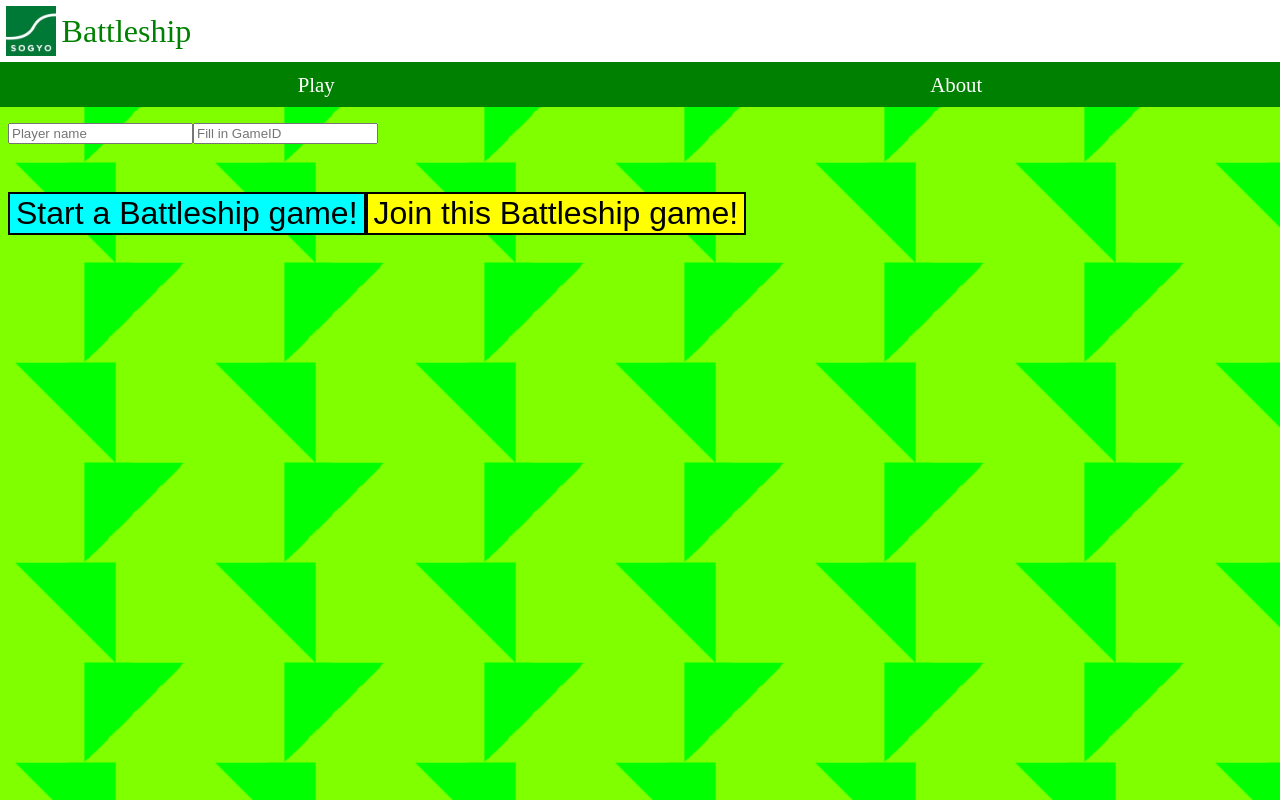
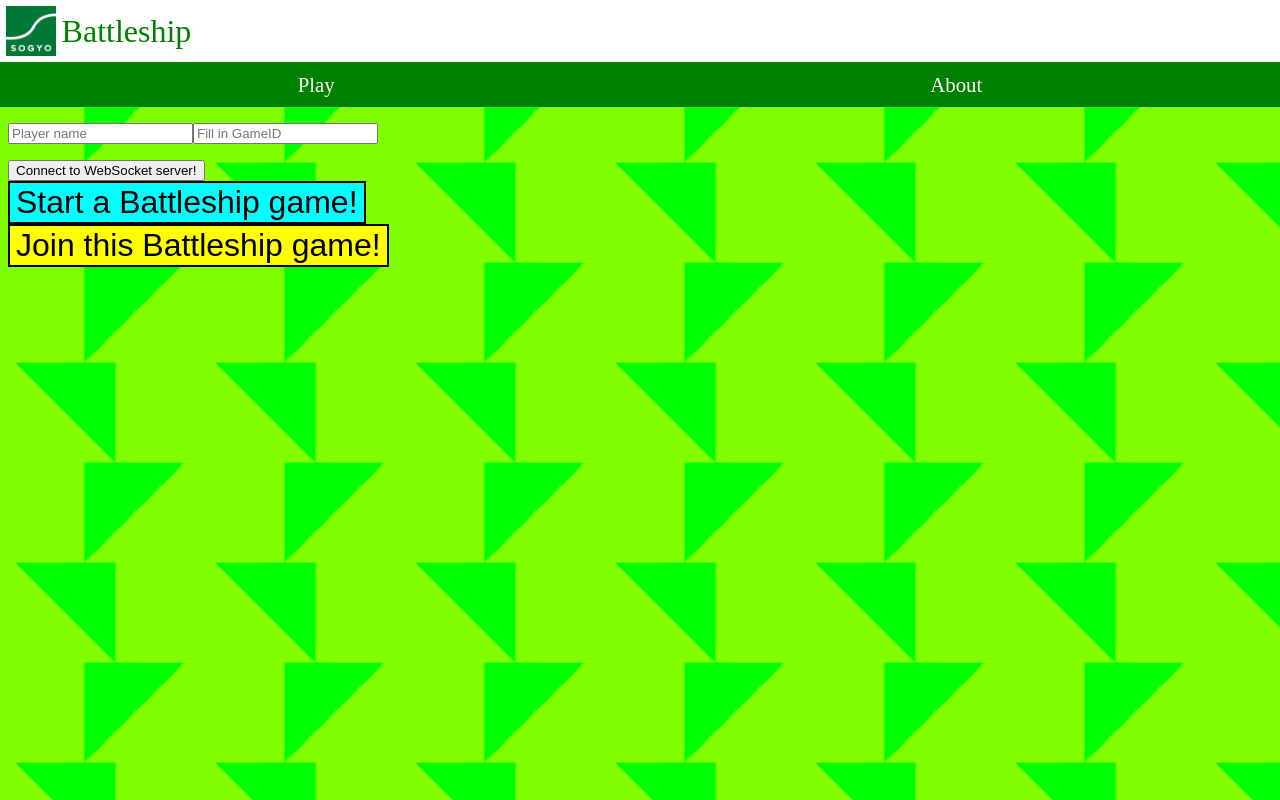
Before and after one commit to StijnMoerman/individueel-project-sogyo, a React app in the folder client/: page / in a window 1280 px wide. Built offline with nearby package versions, Linux system fonts and the light colour scheme; no server answers.

Commit message:
Aparte connect to WebSocket knop

```diff
--- a/client/src/Battleship/Battleship.tsx
+++ b/client/src/Battleship/Battleship.tsx
@@ -20,15 +20,15 @@ export function Battleship() {
     // The call to useState follows the "rules of hooks": https://reactjs.org/docs/hooks-rules.html
     // To check if code you added also follows the rules of hooks, run "npm run lint" in the command line
     const [ gameState, setGameState ] = useState<GameState | undefined>(undefined);
-    let ws = new WebSocket("ws://localhost:9090");
+    const [ webSocket, setWebSocket ] = useState<WebSocket | void>(undefined);
 
     if (!gameState) {
-        return <StartGame setGameState={setGameState} webSocket = {ws} />
+        return <StartGame setGameState={setGameState} webSocket = {webSocket} setWebSocket = {setWebSocket} />
     }
 
     if (!gameState.gameStatus.endOfSetUp) {
-        return <SetUpGame gameState={gameState} setGameState={setGameState} webSocket = {ws} />
+        return <SetUpGame gameState={gameState} setGameState={setGameState} webSocket = {webSocket} />
     }
 
-    return <Play gameState={gameState} setGameState={setGameState} webSocket = {ws} />
+    return <Play gameState={gameState} setGameState={setGameState} webSocket = {webSocket} />
 }
--- a/client/src/Battleship/SetUpGame.tsx
+++ b/client/src/Battleship/SetUpGame.tsx
@@ -8,7 +8,7 @@ type SetUpGameProps = {
     webSocket: any;
 }
 
-export function SetUpGame({ gameState, setGameState, webSocket }: SetUpGameProps) {
+export function SetUpGame({ gameState, setGameState, webSocket}: SetUpGameProps) {
 
     const [player, setPlayer] = useState(gameState.activePlayerIndex);
     console.log(gameState);
--- a/client/src/Battleship/StartGame.tsx
+++ b/client/src/Battleship/StartGame.tsx
@@ -6,24 +6,41 @@ import "./StartGame.css";
 type StartGameProps = {
     setGameState(newGameState: GameState): void;
     webSocket: any;
+    setWebSocket(newWebSocket: WebSocket): void;
 }
 
-export function StartGame({ setGameState , webSocket }: StartGameProps) {
+export function StartGame({ setGameState, webSocket, setWebSocket}: StartGameProps) {
 
-    const [errorMessage, setErrorMessage] = useState("");
+    const [message, setMessage] = useState("");
+    const [status,setStatus] = useState("");
     const [playerName, setPlayerName] = useState("");
     const [gameID, setGameID] = useState("");
 
-
+    async function connectWebSocket () {
+        var wsURI = 'ws://' + window.location.host;
+        console.log(window.location.host);
+        setWebSocket(new WebSocket(wsURI));
+        webSocket.onopen = function() {
+            setStatus('Open');
+            setMessage('Connection is now open. Type a name and click Say Hello to send a message.');
+        };
+        webSocket.onmessage = function(event: any){
+            const response = JSON.parse(event.data);
+            const gameState = response.json();
+            setGameState(gameState);
+            console.log(gameState);
+        }
+    }
 
     async function tryStartGame() {
         if (!playerName) {
-            setErrorMessage("A name is required for players");
+            setMessage("A name is required for players");
             return;
         }
-        setErrorMessage("");
+        setMessage("");
         console.log("Make new game, with new gameID");
         webSocket.send(JSON.stringify({namePlayer: playerName}));
+
     }
 
 
@@ -31,10 +48,10 @@ export function StartGame({ setGameState , webSocket }: StartGameProps) {
 
     async function joinGame() {
         if (!gameID ) {
-            setErrorMessage("A gameID is required to join a game");
+            setMessage("A gameID is required to join a game");
             return;
         }
-        setErrorMessage("");
+        setMessage("");
 
         console.log("Try to connect with game with gameID" + {gameID});
         try {
@@ -65,12 +82,6 @@ export function StartGame({ setGameState , webSocket }: StartGameProps) {
     }
 
 
-    webSocket.onmessage = (message: { data: string; }) => {
-        const response = JSON.parse(message.data);
-        const gameState = response.json();
-        setGameState(gameState);
-        console.log(gameState);
-    }
 
     return (
         <div >
@@ -84,12 +95,16 @@ export function StartGame({ setGameState , webSocket }: StartGameProps) {
                 onChange={(e) => setGameID(e.target.value)}
             />
 
-            <p className="errorMessage">{errorMessage}</p>
+            <p className="message">{message}</p>
 
+            <button className="connectWebSocket" onClick={() => connectWebSocket()}>
+                Connect to WebSocket server!
+            </button>
+            <br></br>
             <button className="startGameButton" onClick={() => tryStartGame()}>
                 Start a Battleship game!
             </button>
-
+            <br></br>
             <button className="joinGameButton" onClick={()=> joinGame()}>
                 Join this Battleship game!
             </button>
```
